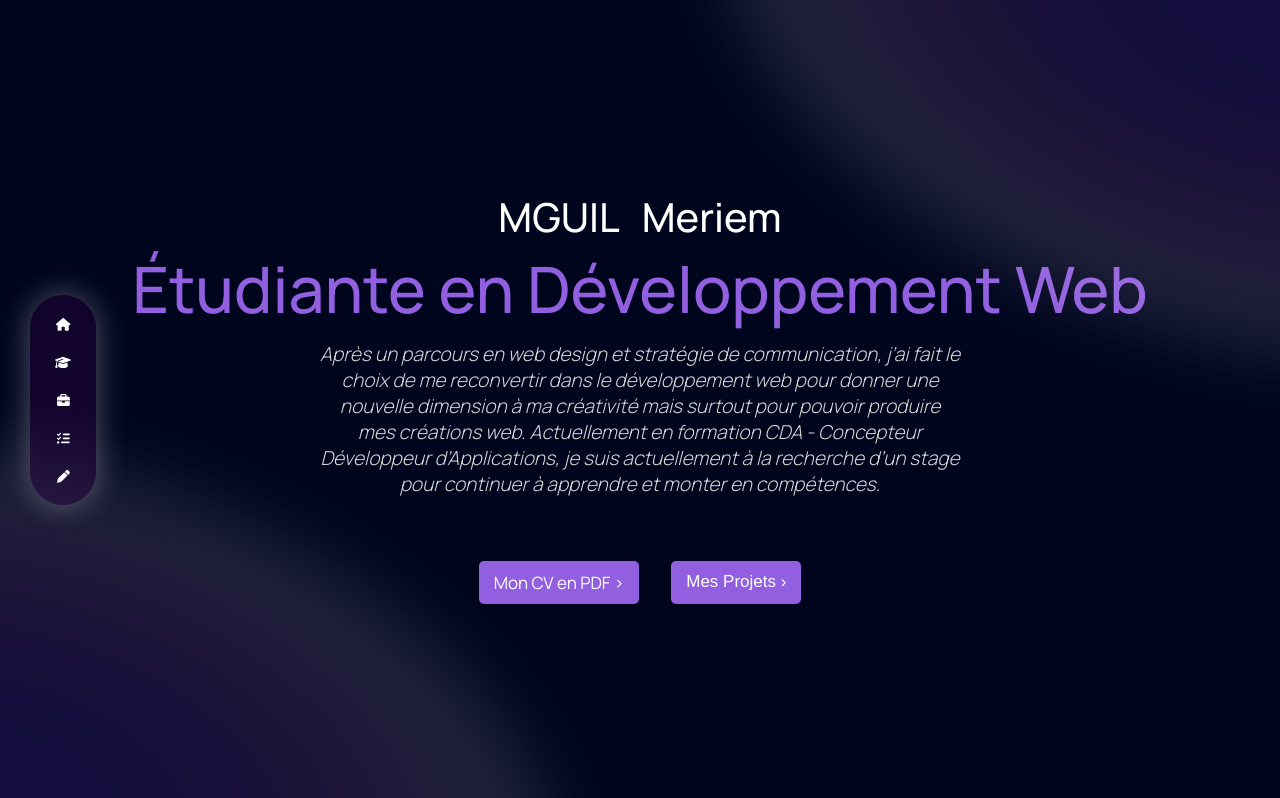
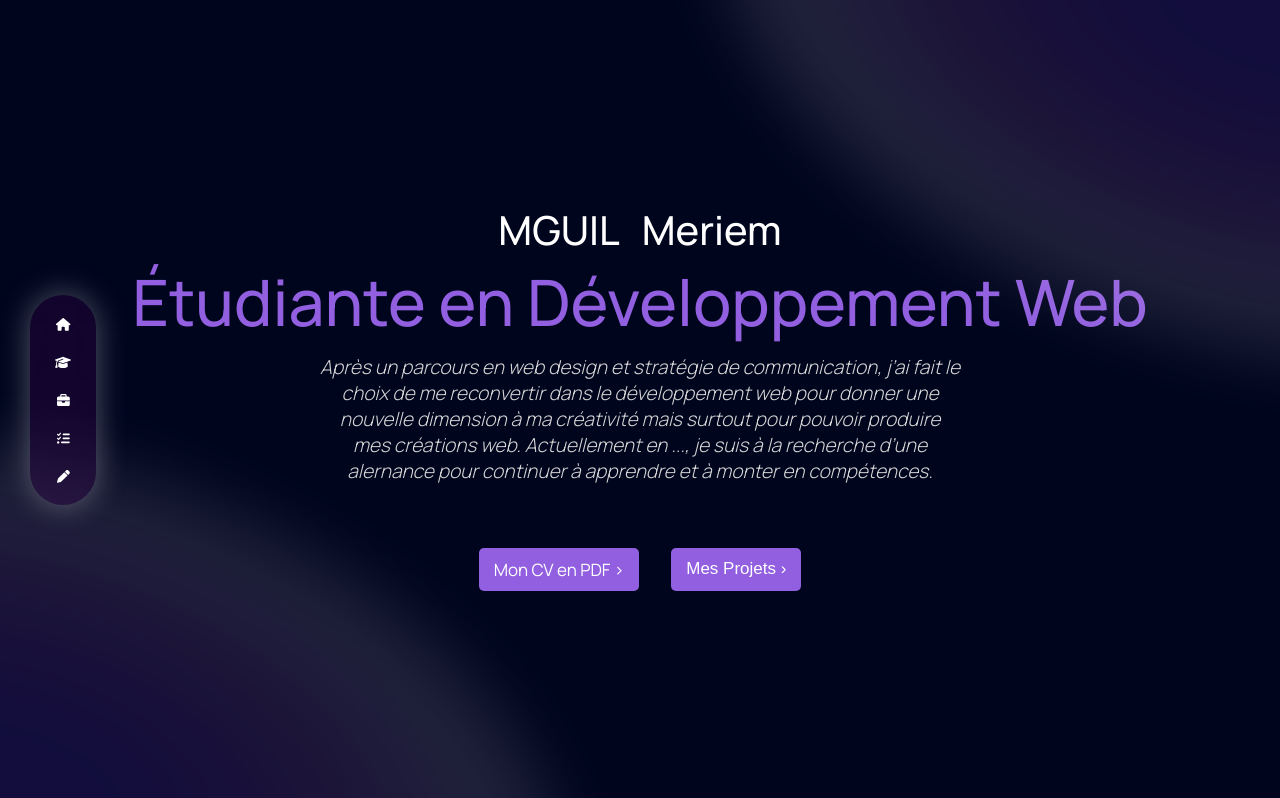
Before and after one commit to MymoMg/cv-mguil, a React (Vite) app: page / in a window 1280 px wide. Shown: the top 798 px of the page. Built offline with nearby package versions, Linux system fonts and the light colour scheme.

Commit message:
update hero

```diff
--- a/src/components/custom/Hero/Hero.jsx
+++ b/src/components/custom/Hero/Hero.jsx
@@ -12,7 +12,7 @@ return (
                 <h2> MGUIL &nbsp; Meriem </h2>
                 <h1> Étudiante en Développement Web</h1>
                 <p> Après un parcours en web design et stratégie de communication, j’ai fait le choix de me reconvertir dans le développement web pour donner une nouvelle dimension à ma créativité mais surtout pour pouvoir produire mes créations web.
-                Actuellement en formation CDA - Concepteur Développeur d’Applications, je suis actuellement à la recherche d’un stage pour continuer à apprendre et monter en compétences. </p>
+                Actuellement en ..., je suis à la recherche d’une alernance pour continuer à apprendre et à monter en compétences. </p>
                 </div>
             <div className={styles.buttonContainer}>
                 <Button href="/assets/mg-meriem-cv.pdf" target="_blank">  Mon CV en PDF ›  </Button>
```
